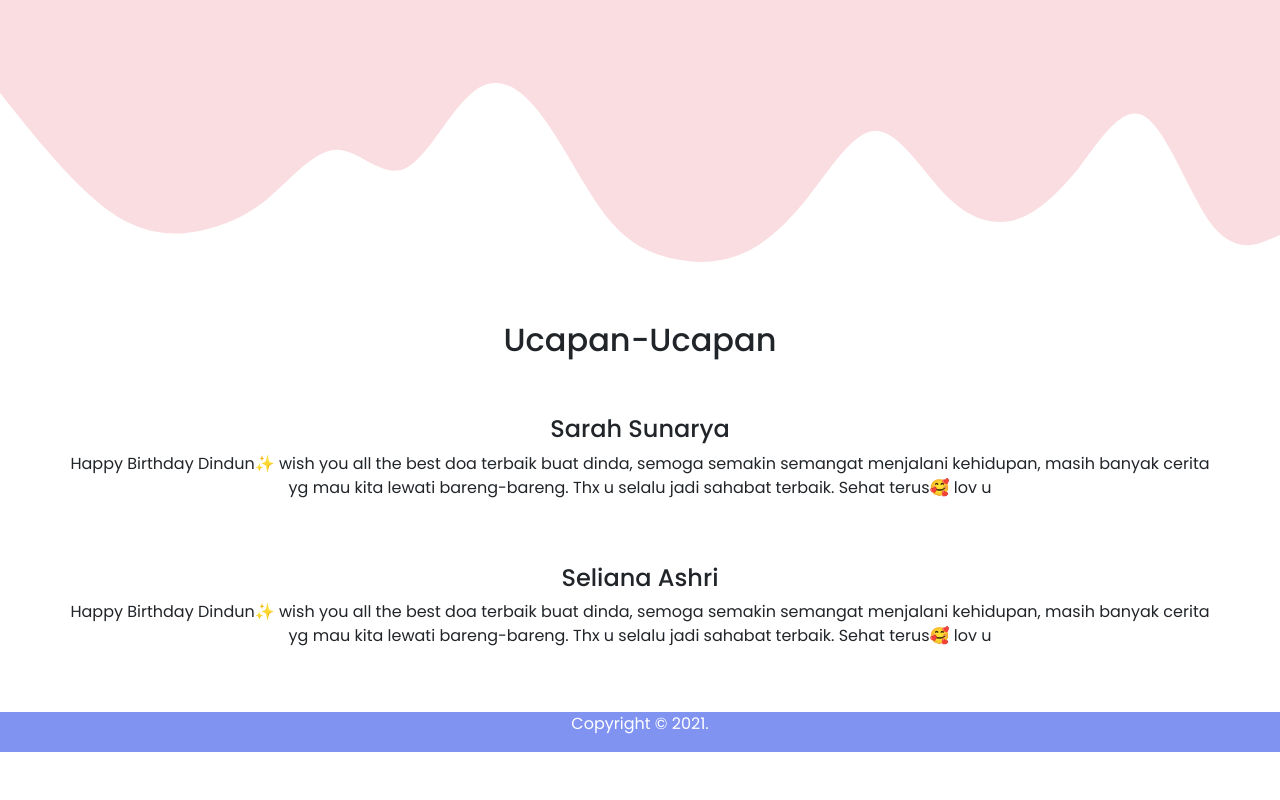
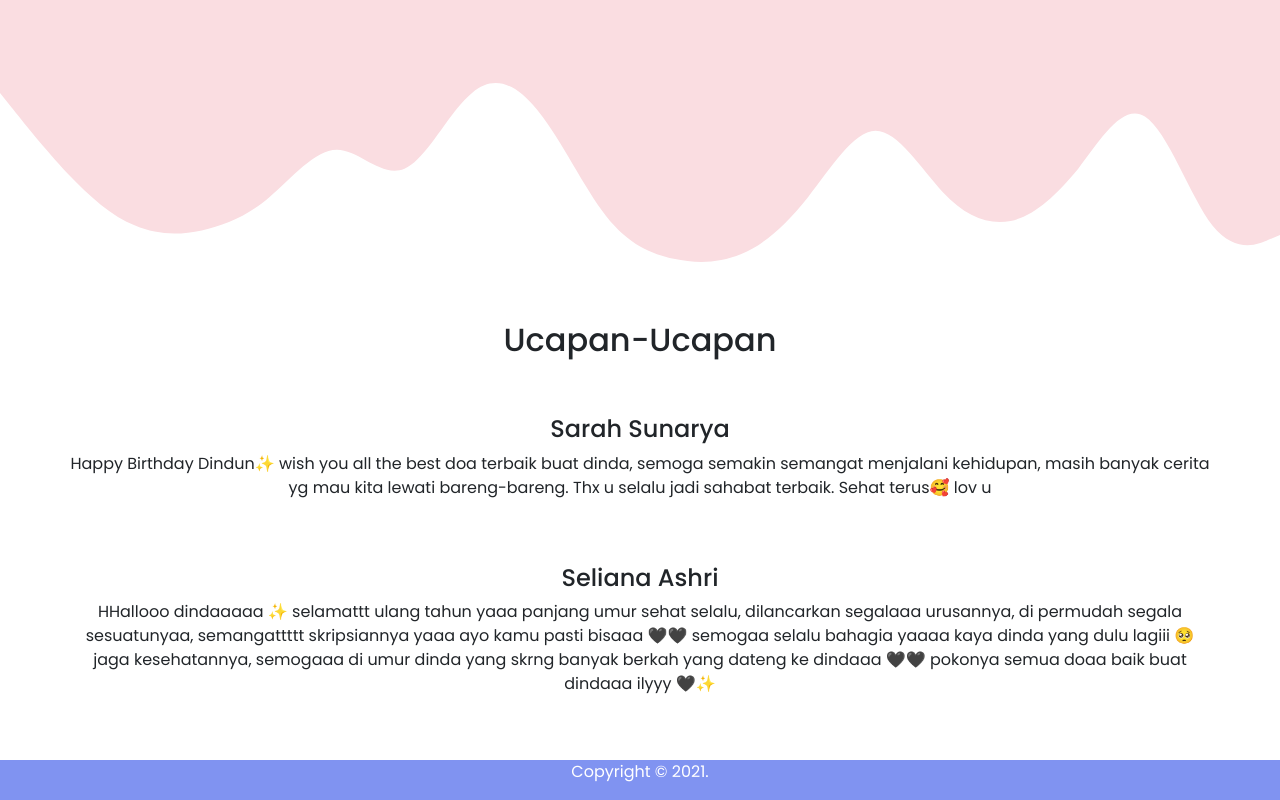
Before and after one commit to raflirifaldi12/raflirifaldi12.github.io, a plain HTML site: page index.html in a window 1280 px wide. Shown: the part 1925-2725 px from the top of the page. Before the commit the page ends 2677 px from the top, so only its background shows below. Drawn offline with nearby package versions, Linux system fonts and the light colour scheme.

Commit message:
change massage
mengubah pesan seliana ashri

```diff
--- a/index.html
+++ b/index.html
@@ -152,11 +152,7 @@
             </div>
             <div class="row justify-content-center">
                 <h4 class="mt-5">Seliana Ashri</h4>
-                <p class="text-center">Happy Birthday Dindun✨ wish you all the best doa terbaik buat dinda, semoga
-                    semakin
-                    semangat menjalani kehidupan, masih banyak cerita yg mau kita lewati bareng-bareng. Thx u selalu
-                    jadi
-                    sahabat terbaik. Sehat terus🥰 lov u</p>
+                <p class="text-center">HHallooo dindaaaaa ✨ selamattt ulang tahun yaaa panjang umur sehat selalu, dilancarkan segalaaa urusannya, di permudah segala sesuatunyaa, semangattttt skripsiannya yaaa ayo kamu pasti bisaaa 🖤🖤 semogaa selalu bahagia yaaaa kaya dinda yang dulu lagiii 🥺 jaga kesehatannya, semogaaa di umur dinda yang skrng banyak berkah yang dateng ke dindaaa 🖤🖤 pokonya semua doaa baik buat dindaaa ilyyy 🖤✨</p>
             </div>
         </div>
     </section>
```
